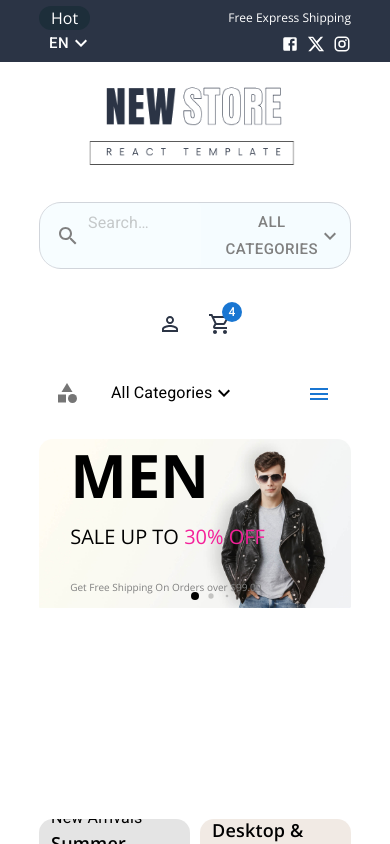
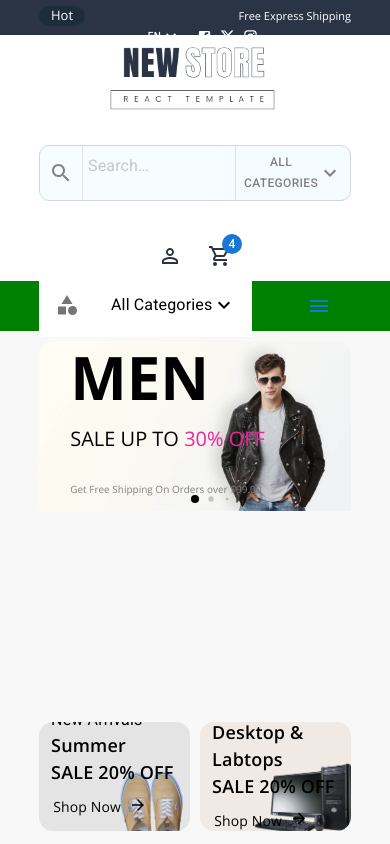
Before and after one commit to MahmoudSamyDev/Ecommerce-React-Ts-project, a React (Vite) app: page / in a window 390 px wide. Shown: the top 844 px of the page. Built offline with nearby package versions, Linux system fonts and the light colour scheme.

Commit message:
Re-tuining some layout components

```diff
--- a/package.json
+++ b/package.json
@@ -17,8 +17,8 @@
     "@fortawesome/free-regular-svg-icons": "^6.7.2",
     "@fortawesome/free-solid-svg-icons": "^6.7.2",
     "@fortawesome/react-fontawesome": "^0.2.2",
-    "@mui/icons-material": "^6.3.0",
-    "@mui/material": "^6.3.0",
+    "@mui/icons-material": "^6.3.1",
+    "@mui/material": "^6.3.1",
     "react": "^18.3.1",
     "react-dom": "^18.3.1",
     "swiper": "^11.2.0"
--- a/src/Pages/Home/Home.tsx
+++ b/src/Pages/Home/Home.tsx
@@ -5,7 +5,7 @@ import BlackFridaySale from '../../Sections/Ads/BlackFridaySale';
 
 function Home() {
     return (
-        <div className='home w-full'>
+        <div className='home w-full bg-[#f8f8f8]'>
             <Landing />
             <Values />
             <ProductNav />
--- a/src/layout/Header/Header.tsx
+++ b/src/layout/Header/Header.tsx
@@ -6,8 +6,10 @@ function Header() {
     return (
         <header className='header'>
             <TopBar />
-            <MainHeader />
-            <NavBar />
+            <div className='bg-white'>
+                <MainHeader />
+                <NavBar />
+            </div>
         </header>
     );
 }
--- a/src/layout/Header/MainHeader/Logo.tsx
+++ b/src/layout/Header/MainHeader/Logo.tsx
@@ -4,7 +4,7 @@ import LogoSVG from '../../../assets/logo.svg';
 function Logo() {
     return (
         <div className="logo flex justify-center items-center">
-            <img src={LogoSVG} className='w-[300px] h-[100px]'  alt="Logo" />
+            <img src={LogoSVG} className='w-[100%] h-[80px]' alt="Logo" />
         </div>
     )
 }
--- a/src/layout/Header/MainHeader/MainHeader.tsx
+++ b/src/layout/Header/MainHeader/MainHeader.tsx
@@ -5,9 +5,9 @@ import ProfileAndCartBox from "./ProfileAndCart/ProfileAndCartBox";
 
 function MainHeader() {
     return (
-        <div className="main-header-container w-full content-center py-[10px]">
+        <div className="main-header-container w-full content-center">
             <ContainerWrapper>
-                <div className="w-[100%] h-[100%] flex flex-col md:flex-row justify-between items-center">
+                <div className="w-[100%] flex flex-col md:flex-row justify-between items-center">
                     <Logo />
                     <SearchBar />
                     <ProfileAndCartBox />
--- a/src/layout/Header/MainHeader/SearchBar/SearchBar.tsx
+++ b/src/layout/Header/MainHeader/SearchBar/SearchBar.tsx
@@ -31,9 +31,9 @@ function SearchBar() {
         setAnchorEl(null);
     };
     return(
-        <div className='search-bar-container my-[30px] md:my-0 w-full md:w-[650px] flex justify-between border border-gray-300 bg-[#f5fcff] rounded-[22px] px-[0px]'>
+        <div className='search-bar-container my-[30px] md:my-0 w-full md:w-[650px] flex justify-between border border-gray-300 bg-[#f5fcff] rounded-[10px] px-[0px]'>
             <Search>
-                <SearchIconWrapper sx={{color: 'grey'}}>
+                <SearchIconWrapper sx={{color: 'grey', borderRight: '1px solid #e0e0e0', width: '43px'}}>
                     <SearchIcon />
                 </SearchIconWrapper>
                 <StyledInputBase
@@ -48,10 +48,20 @@ function SearchBar() {
                     aria-controls={open ? 'basic-menu' : undefined}
                     aria-haspopup="true"
                     aria-expanded={open ? 'true' : undefined}
-                    sx={{color: 'grey', fontSize: '15px', marginY: 'auto'}}
+                    sx={{
+                        color: 'grey',
+                        height: '100%',
+                        fontSize: '12px',
+                        marginY: 'auto',
+                        display: 'flex',
+                        alignItems: 'center' ,
+                        borderLeft: '1px solid #e0e0e0',
+                        borderRadius: '0px'
+                    }}
                     onClick={handleClick}
                 >
-                    {SelectedCategory} <KeyboardArrowDownIcon />
+                    {SelectedCategory}
+                    <KeyboardArrowDownIcon />
                 </Button>
                 <Menu
                     id="basic-menu"
@@ -66,7 +76,7 @@ function SearchBar() {
                         <MenuItem
                             key={option}
                             onClick={() => handleClose(option)}
-                            sx={{width: '170px'}}
+                            sx={{width: '170px', fontSize: '15px'}}
                         >
                             {option}
                         </MenuItem>
--- a/src/layout/Header/NavBar/NavBar.tsx
+++ b/src/layout/Header/NavBar/NavBar.tsx
@@ -4,7 +4,7 @@ import Navigations from "./Navigations";
 
 function NavBar() {
     return (
-        <div className="navBar w-full h-[50px] my-[10px] relative z-[1000] text-[14px]">
+        <div className="navBar w-full h-[50px] relative z-[1000] text-[14px] bg-[green]">
             <ContainerWrapper>
                 <div className="w-[100%] flex flex-col md:flex-row justify-between items-center relative h-[50px]">
                     <CategoriesMenu />
--- a/src/layout/Header/TopBar/LanguageSwitcher.tsx
+++ b/src/layout/Header/TopBar/LanguageSwitcher.tsx
@@ -25,9 +25,9 @@ function LanguageSwitcher() {
                 aria-haspopup="true"
                 aria-expanded={open ? 'true' : undefined}
                 onClick={handleClick}
-                sx={{color: 'white', padding: '0', fontSize: '15px'}}
+                sx={{color: 'white', padding: '0', fontSize: '10px'}}
             >
-                {SelectedLanguage} <KeyboardArrowDownIcon />
+                {SelectedLanguage} <KeyboardArrowDownIcon sx={{fontSize: '20px'}}/>
             </Button>
             <Menu
                 id="basic-menu"
@@ -38,8 +38,8 @@ function LanguageSwitcher() {
                 'aria-labelledby': 'basic-button',
                 }}
             >
-                <MenuItem sx={{fontSize: '15px', paddingX: 2}} onClick={() => handleClose('EN')}>EN</MenuItem>
-                <MenuItem sx={{fontSize: '15px', paddingX: 2}} onClick={() => handleClose('AR')}>AR</MenuItem>
+                <MenuItem sx={{fontSize: '12px', paddingX: 2}} onClick={() => handleClose('EN')}>EN</MenuItem>
+                <MenuItem sx={{fontSize: '12px', paddingX: 2}} onClick={() => handleClose('AR')}>AR</MenuItem>
             </Menu>
         </>
     );
--- a/src/layout/Header/TopBar/SocialMedia.tsx
+++ b/src/layout/Header/TopBar/SocialMedia.tsx
@@ -7,13 +7,13 @@ function SocialMediaBox() {
     return (
         <div className="social-media-box flex items-center space-x-[8px] text-[12px]">
             <Link to='https://www.facebook.com/' target='_blank'>
-                <FacebookIcon sx={{fontSize: '18px', cursor: 'pointer'}}/>
+                <FacebookIcon sx={{fontSize: '15px', cursor: 'pointer'}}/>
             </Link>
             <Link to='https://x.com/' target='_blank'>
-                <XIcon sx={{fontSize: '18px', cursor: 'pointer'}}/>
+                <XIcon sx={{fontSize: '15px', cursor: 'pointer'}}/>
             </Link>
             <Link to='https://www.instagram.com/' target='_blank'>
-                <InstagramIcon sx={{fontSize: '18px', cursor: 'pointer'}}/>
+                <InstagramIcon sx={{fontSize: '15px', cursor: 'pointer'}}/>
             </Link>
         </div>
     )
--- a/src/layout/Header/TopBar/TopBar.tsx
+++ b/src/layout/Header/TopBar/TopBar.tsx
@@ -5,14 +5,14 @@ import ContainerWrapper from "../../../layout/Components/ContainerWrapper";
 
 function TopBar() {
     return (
-        <div className="top-bar-container w-full bg-darkBlue">
+        <div className="top-bar-container w-full bg-darkBlue h-[35px]">
             <ContainerWrapper>
-                <div className='top-bar flex-col md:flex-row py-[6px] flex justify-between items-center text-white'>
+                <div className='top-bar flex-col md:flex-row py-[6px] flex justify-between h-full items-center text-white'>
                     <div className="w-full md:w-[200px] flex justify-between items-center space-x-[20px]">
-                        <span className='bg-[#1d2e3a] rounded-[25px] block w-[fit-content] px-[12px]'>Hot</span>
-                        <span className='text-[12px]'>Free Express Shipping</span>
+                        <span className='bg-[#1d2e3a] rounded-[25px] block w-[fit-content] text-[13px] px-[12px]'>Hot</span>
+                        <span className='text-[11px]'>Free Express Shipping</span>
                     </div>
-                    <div className="w-full md:w-[150px] justify-between flex items-center space-x-[20px]">
+                    <div className="flex justify-between items-center">
                         <LanguageSwitcher />
                         <SocialMediaBox />
                     </div>
```
Also changed, not shown: 1 other file (tests, documents, lock files or other folders).
